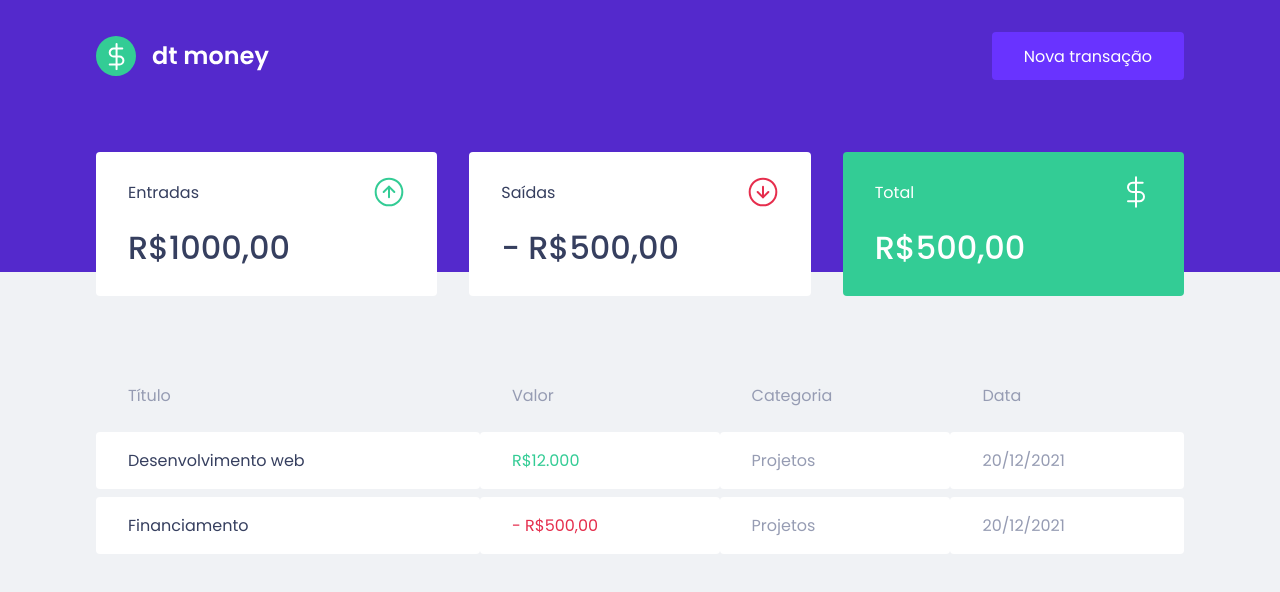
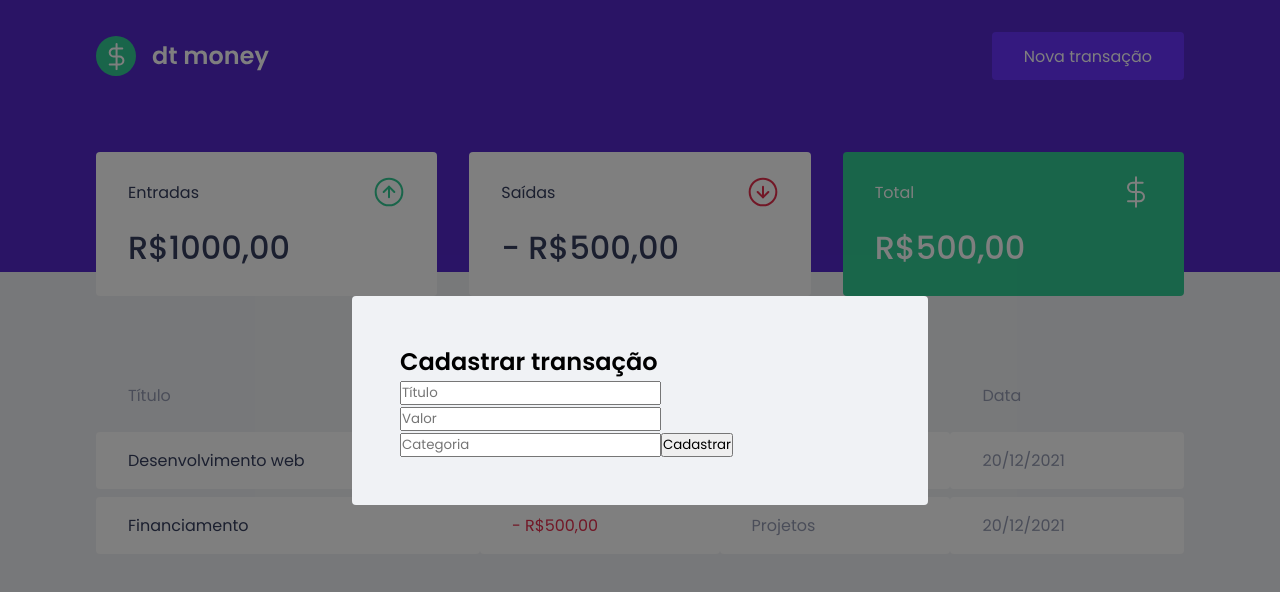
Before and after one commit to JhonatanNobrega/nodets-dtmony, a React (Create React App) app: page / in a window 1280 px wide. Both pictures are taken after a click on the button "Nova transação". Shown: the top 592 px of the page. Built offline with nearby package versions, Linux system fonts and the light colour scheme; no server answers; what miragejs would draw is missing.

Commit message:
Iniciando o modal com react-modal

```diff
--- a/package.json
+++ b/package.json
@@ -7,6 +7,7 @@
     "miragejs": "^0.1.43",
     "react": "^17.0.2",
     "react-dom": "^17.0.2",
+    "react-modal": "^3.14.4",
     "react-scripts": "5.0.0",
     "styled-components": "^5.3.3",
     "web-vitals": "^2.1.0"
@@ -19,6 +20,7 @@
     "@types/node": "^16.7.13",
     "@types/react": "^17.0.20",
     "@types/react-dom": "^17.0.9",
+    "@types/react-modal": "^3.13.1",
     "@types/styled-components": "^5.1.18",
     "typescript": "^4.4.2"
   },
--- a/src/App.tsx
+++ b/src/App.tsx
@@ -1,12 +1,33 @@
+import { useState } from 'react';
+import Modal from 'react-modal';
 import { Dashboard } from './components/Dashboard';
 import { Header } from './components/Header';
 import { GlobalStyle } from './styles/global';
+import { NewTransactionModal } from './components/NewTransactionModal'
+
+Modal.setAppElement('#root');
 
 export function App() {
+
+  const [isNewTransactionModalOpen, setIsNewTransactionModalOpen] = useState(false);
+
+  function handleOpenNewTransactionModal() {
+    setIsNewTransactionModalOpen(true);
+  }
+
+  function handleCloseNewTransactionModal() {
+    setIsNewTransactionModalOpen(false);
+  }
+
   return (
     <>
-      <Header />
+      <Header onOpenNewTransactionModal={handleOpenNewTransactionModal} />
       <Dashboard />
+
+      <NewTransactionModal
+        isOpen={isNewTransactionModalOpen}
+        onRequestClose={handleCloseNewTransactionModal}
+      />
       <GlobalStyle />
     </>
   );
--- a/src/components/Header/index.tsx
+++ b/src/components/Header/index.tsx
@@ -1,12 +1,19 @@
 import logoImg from '../../assets/logo.svg';
 import { Container, Content } from './styles';
 
-export function Header() {
+interface HeaderProps {
+  onOpenNewTransactionModal: () => void
+}
+
+export function Header({ onOpenNewTransactionModal }: HeaderProps) {
+
   return (
     <Container>
       <Content>
         <img src={logoImg} alt="dt money" />
-        <button>Nova transação</button>
+        <button type='button' onClick={onOpenNewTransactionModal}>
+          Nova transação
+        </button>
       </Content>
     </Container>
   )
--- /dev/null
+++ b/src/components/NewTransactionModal/index.tsx
@@ -0,0 +1,41 @@
+import Modal from 'react-modal';
+import { Container } from './styles';
+
+interface NewTransactionModalProps {
+  isOpen: boolean;
+  onRequestClose: () => void;
+}
+
+export function NewTransactionModal({ isOpen, onRequestClose }: NewTransactionModalProps) {
+  return (
+    <Modal
+      isOpen={isOpen}
+      onRequestClose={onRequestClose}
+      overlayClassName='react-modal-overlay'
+      className='react-modal-content'
+    >
+      <Container>
+        <h2>Cadastrar transação</h2>
+
+        <input
+          type="text"
+          placeholder='Título'
+        />
+
+        <input
+          type="number"
+          placeholder='Valor'
+        />
+
+        <input
+          type="text"
+          placeholder='Categoria'
+        />
+
+        <button type="submit">
+          Cadastrar
+        </button>
+      </Container>
+    </Modal>
+  );
+}
--- /dev/null
+++ b/src/components/NewTransactionModal/styles.ts
@@ -0,0 +1,3 @@
+import styled from "styled-components";
+
+export const Container = styled.form``;
--- a/src/styles/global.ts
+++ b/src/styles/global.ts
@@ -52,4 +52,26 @@
     opacity: 0.6;
     cursor: not-allowed;
   }
+
+  .react-modal-overlay {
+    background: rgba(0,0,0,0.5);
+
+    position: fixed;
+    top: 0;
+    left: 0;
+    bottom: 0;
+    right: 0;
+
+    display: flex;
+    align-items: center;
+    justify-content: center;
+  }
+  .react-modal-content {
+    width: 100%;
+    max-width: 576px;
+    background: var(--background);
+    padding: 3rem;
+    position: relative;
+    border-radius: 0.25rem;
+  }
 `;
```
Also changed, not shown: 1 other file (tests, documents, lock files or other folders).
